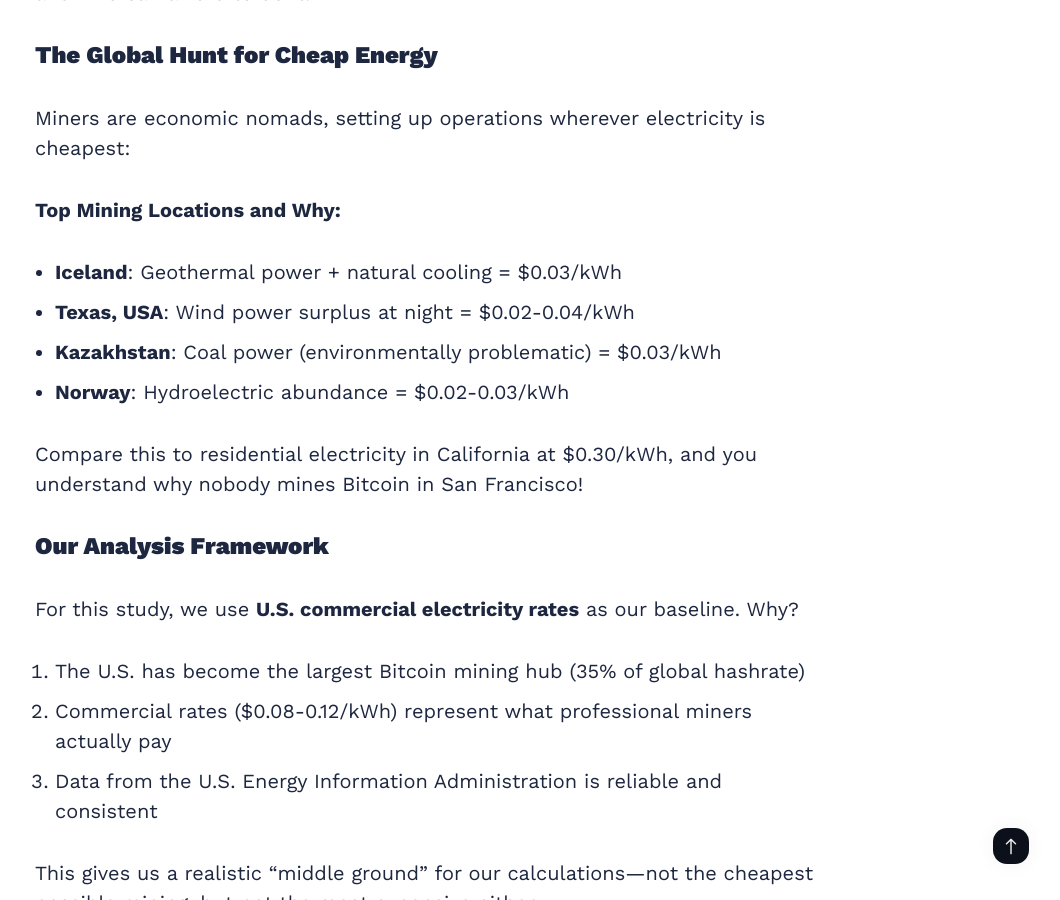
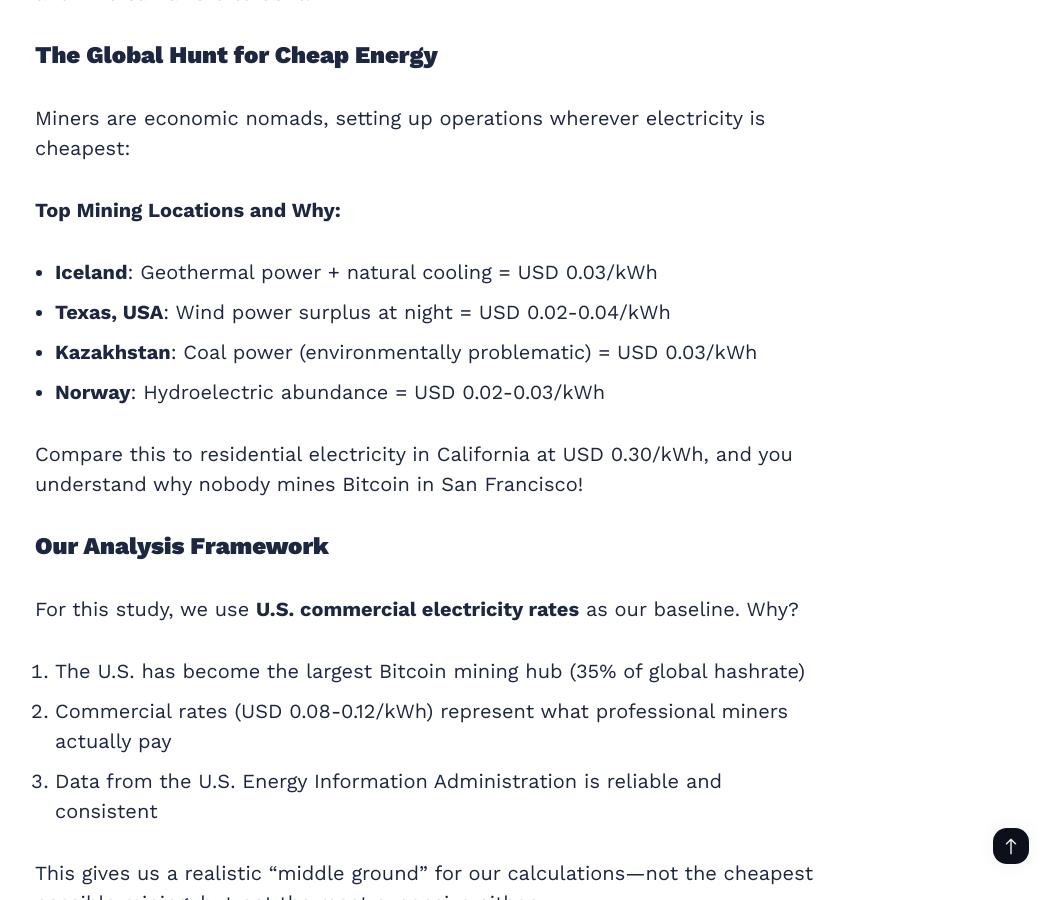
Before and after one commit to EnergyCostModel/energycostmodel.github.io, a Jekyll site: the page built from index.md, in a window 1280 px wide and 900 px high, scrolled down 17215 px. Shown: the whole window, without its empty margins (215-1275 px from the left). Built offline with Jekyll 4.4.1, drawn with Linux system fonts in a browser that asks for light colours; nearby versions of some CDN libraries; formulas are drawn with MathJax 3; some of the changed text lies outside the part shown.

Commit message:
free yoda

```diff
--- a/index.md
+++ b/index.md
@@ -62,7 +62,7 @@ In this educational analysis, we'll explore:
 
 Here's a simple concept that unlocks Bitcoin economics: **It costs real money (in electricity) to mine Bitcoin**.
 
-Imagine you run a gold mine. If it costs you \$1,500 to extract an ounce of gold, you won't sell it for \$1,200—you'd lose money. The same logic applies to Bitcoin mining. If it costs \$30,000 in electricity to mine one Bitcoin, that creates a natural price floor. Miners won't continue operating at a loss indefinitely.
+Imagine you run a gold mine. If it costs you USD 1,500 to extract an ounce of gold, you won't sell it for USD 1,200—you'd lose money. The same logic applies to Bitcoin mining. If it costs USD 30,000 in electricity to mine one Bitcoin, that creates a natural price floor. Miners won't continue operating at a loss indefinitely.
 
 This relationship between energy costs and Bitcoin's price isn't just theoretical—it's observable in the data. During market crashes, Bitcoin's price often finds support near the average cost of production. When prices soar far above production costs, we often see speculative bubbles that eventually correct.
 
@@ -298,18 +298,18 @@ If mining Bitcoin is a business, electricity is its biggest operating cost—oft
 Miners are economic nomads, setting up operations wherever electricity is cheapest:
 
 **Top Mining Locations and Why:**
-- **Iceland**: Geothermal power + natural cooling = \$0.03/kWh
-- **Texas, USA**: Wind power surplus at night = \$0.02-0.04/kWh
-- **Kazakhstan**: Coal power (environmentally problematic) = \$0.03/kWh
-- **Norway**: Hydroelectric abundance = \$0.02-0.03/kWh
+- **Iceland**: Geothermal power + natural cooling = USD 0.03/kWh
+- **Texas, USA**: Wind power surplus at night = USD 0.02-0.04/kWh
+- **Kazakhstan**: Coal power (environmentally problematic) = USD 0.03/kWh
+- **Norway**: Hydroelectric abundance = USD 0.02-0.03/kWh
 
-Compare this to residential electricity in California at \$0.30/kWh, and you understand why nobody mines Bitcoin in San Francisco!
+Compare this to residential electricity in California at USD 0.30/kWh, and you understand why nobody mines Bitcoin in San Francisco!
 
 ### Our Analysis Framework
 
 For this study, we use **U.S. commercial electricity rates** as our baseline. Why?
 1. The U.S. has become the largest Bitcoin mining hub (35% of global hashrate)
-2. Commercial rates (\$0.08-0.12/kWh) represent what professional miners actually pay
+2. Commercial rates (USD 0.08-0.12/kWh) represent what professional miners actually pay
 3. Data from the U.S. Energy Information Administration is reliable and consistent
 
 This gives us a realistic "middle ground" for our calculations—not the cheapest possible mining, but not the most expensive either.
@@ -336,12 +336,12 @@ $$ \text{Cost Of Mining A Single Bitcoin}(USD) = \frac{ \frac{\text{Power Consum
 **Let's break this down with a real example:**
 - Network uses: 12.5 GW of power
 - Daily energy: 12.5 GW × 24 hours = 300,000,000 kWh
-- Electricity cost: \$0.10/kWh
-- Daily electricity bill: 300,000,000 × \$0.10 = \$30,000,000
+- Electricity cost: USD 0.10/kWh
+- Daily electricity bill: 300,000,000 × USD 0.10 = USD 30,000,000
 - Daily Bitcoin mined: 450 BTC (rewards) + 50 BTC (fees) = 500 BTC
-- **Cost per Bitcoin: \$30,000,000 ÷ 500 = \$60,000**
+- **Cost per Bitcoin: USD 30,000,000 ÷ 500 = USD 60,000**
 
-This \$60,000 represents the fundamental production cost—the absolute minimum price at which mining remains profitable.
+This USD 60,000 represents the fundamental production cost—the absolute minimum price at which mining remains profitable.
 
 ![alt text](./images/miningcost1.png)
 
@@ -387,9 +387,9 @@ It is important to note that unforeseen events ("Black Swan" events), such as Ch
 - Model accuracy decreases 30-40% for 3-6 months post-halving as markets recalibrate
 
 **Transaction Fee Spikes**: Periodic surges in transaction fees create temporary but significant deviations from baseline mining costs:
-- **Ordinals/BRC-20 Launch (Feb-May 2023)**: Fees spiked from \$1.50 to \$30 average per transaction, increasing miner revenue by 40% for 12 weeks. Our model underestimated mining costs by 35% during this period
-- **DeFi Peak (April-May 2021)**: Average fees reached \$62, adding \$50M daily to miner revenue. Energy cost per Bitcoin dropped 60% below model predictions
-- **December 2017 Bubble**: Fees hit \$55 average, creating a 70% model deviation lasting 6 weeks
+- **Ordinals/BRC-20 Launch (Feb-May 2023)**: Fees spiked from USD 1.50 to USD 30 average per transaction, increasing miner revenue by 40% for 12 weeks. Our model underestimated mining costs by 35% during this period
+- **DeFi Peak (April-May 2021)**: Average fees reached USD 62, adding USD 50M daily to miner revenue. Energy cost per Bitcoin dropped 60% below model predictions
+- **December 2017 Bubble**: Fees hit USD 55 average, creating a 70% model deviation lasting 6 weeks
 - These spikes reduce model accuracy by 25-50% but typically normalize within 2-8 weeks as users migrate to Layer 2 solutions or competing chains
 
 ![alt text](./images/powerconsumptionforecast1.png)
```
